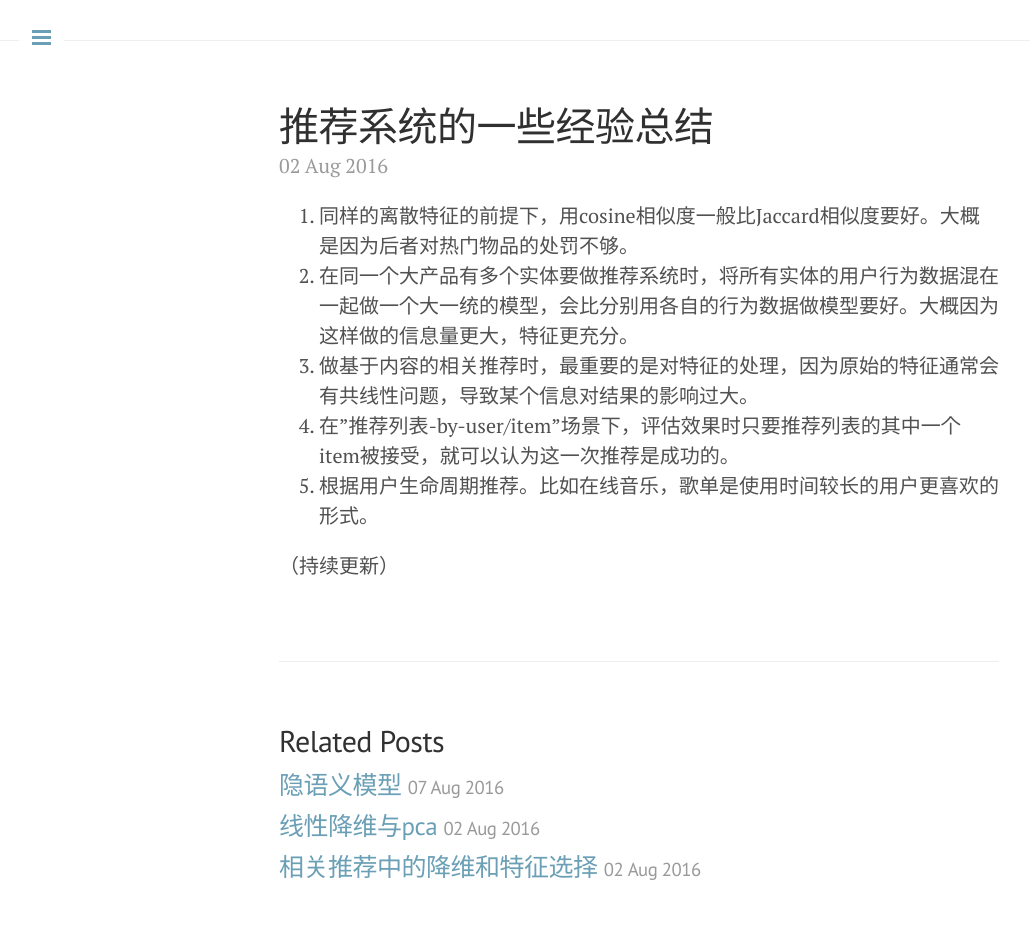
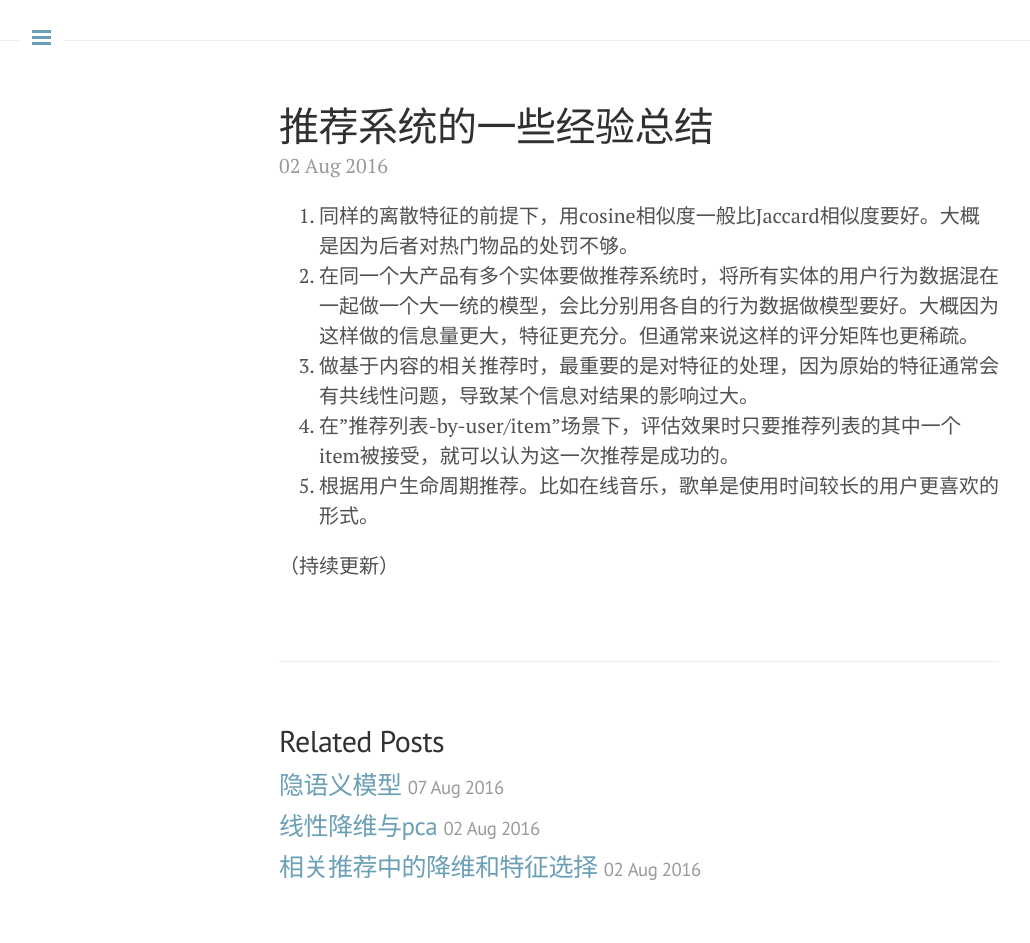
Before and after one commit to nomadcube/nomadcube.github.io, a Jekyll site: the page built from _posts/2016-08-02-推荐系统的一些经验总结.md, in a window 1280 px wide. Shown: the whole page, without its empty margins (1-1031 px from the left). Built offline with Jekyll 4.4.1, drawn with Linux system fonts in a browser that asks for light colours; comment, search, counter and statistics services are not loaded.

Commit message:
新文章

```diff
--- a/_posts/2016-08-02-推荐系统的一些经验总结.md
+++ b/_posts/2016-08-02-推荐系统的一些经验总结.md
@@ -4,7 +4,7 @@ tags: 推荐算法
 ---
 
 1. 同样的离散特征的前提下，用cosine相似度一般比Jaccard相似度要好。大概是因为后者对热门物品的处罚不够。
-2. 在同一个大产品有多个实体要做推荐系统时，将所有实体的用户行为数据混在一起做一个大一统的模型，会比分别用各自的行为数据做模型要好。大概因为这样做的信息量更大，特征更充分。
+2. 在同一个大产品有多个实体要做推荐系统时，将所有实体的用户行为数据混在一起做一个大一统的模型，会比分别用各自的行为数据做模型要好。大概因为这样做的信息量更大，特征更充分。但通常来说这样的评分矩阵也更稀疏。
 3. 做基于内容的相关推荐时，最重要的是对特征的处理，因为原始的特征通常会有共线性问题，导致某个信息对结果的影响过大。
 4. 在"推荐列表-by-user/item"场景下，评估效果时只要推荐列表的其中一个item被接受，就可以认为这一次推荐是成功的。
 5. 根据用户生命周期推荐。比如在线音乐，歌单是使用时间较长的用户更喜欢的形式。
```
